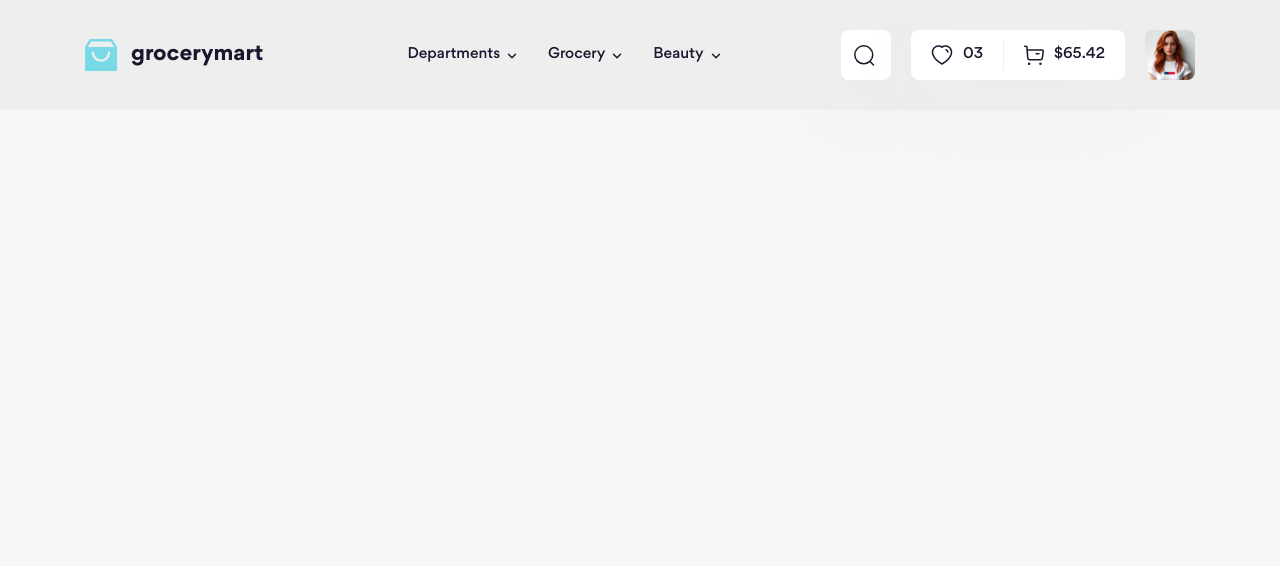
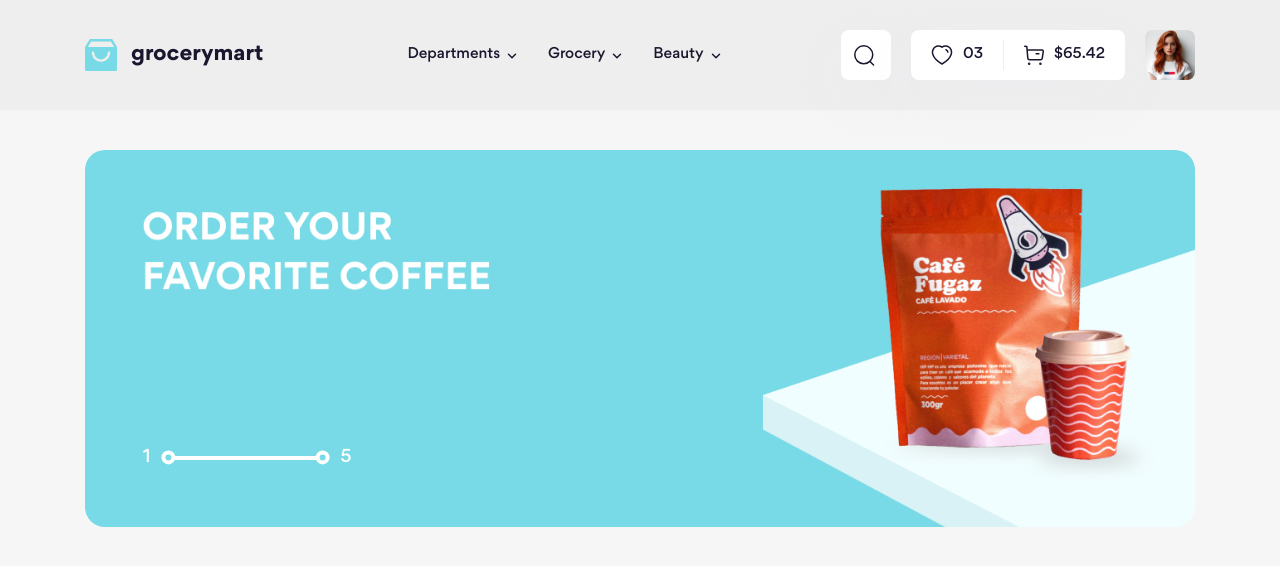
Before and after one commit to zika167/F8-project-08, a website: page index.html in a window 1280 px wide. Drawn offline with Linux system fonts and the light colour scheme.

Commit message:
add slideshow

```diff
--- a/index.html
+++ b/index.html
@@ -54,8 +54,62 @@
     </script>
 
     <div class="container">
-      <!-- main -->
-      <main></main>
+      <!-- slideshow -->
+      <div class="slideshow">
+        <div class="slideshow__inner">
+          <div class="slideshow__item">
+            <a href="#!" class="slideshow__link">
+              <picture>
+                <source
+                  media="(max-width: 767.98px)"
+                  srcset="./assets/img/slideshow/item-1-md.png"
+                />
+                <img
+                  src="./assets/img/slideshow/item-1.png"
+                  alt=""
+                  class="slideshow__img"
+                />
+              </picture>
+            </a>
+          </div>
+          <div class="slideshow__item">
+            <a href="#!" class="slideshow__link">
+              <picture>
+                <source
+                  media="(max-width: 767.98px)"
+                  srcset="./assets/img/slideshow/item-1-md.png"
+                />
+                <img
+                  src="./assets/img/slideshow/item-1.png"
+                  alt=""
+                  class="slideshow__img"
+                />
+              </picture>
+            </a>
+          </div>
+          <div class="slideshow__item">
+            <a href="#!" class="slideshow__link">
+              <picture>
+                <source
+                  media="(max-width: 767.98px)"
+                  srcset="./assets/img/slideshow/item-1-md.png"
+                />
+                <img
+                  src="./assets/img/slideshow/item-1.png"
+                  alt=""
+                  class="slideshow__img"
+                />
+              </picture>
+            </a>
+          </div>
+        </div>
+
+        <div class="slideshow__page">
+          <span class="slideshow__num">1</span>
+          <span class="slideshow__slider"></span>
+          <span class="slideshow__num">5</span>
+        </div>
+      </div>
 
       <!-- footer -->
       <footer id="footer"></footer>
--- a/scss/components/_index.scss
+++ b/scss/components/_index.scss
@@ -1,2 +1,3 @@
 @forward "./logo";
 @forward "./dropdown";
+@forward "./slideshow";
--- /dev/null
+++ b/scss/components/_slideshow.scss
@@ -0,0 +1,93 @@
+@use "../abstracts";
+
+.slideshow {
+  position: relative;
+  margin: 40px 0;
+
+  @include abstracts.breakpoint(md) {
+    margin: 30px 0;
+  }
+
+  &__inner {
+    display: flex;
+    align-items: center;
+    overflow: hidden;
+  }
+
+  &__item {
+    position: relative;
+    width: 100%;
+    flex-shrink: 0;
+    padding-top: 34%;
+
+    @include abstracts.breakpoint(md) {
+      padding-top: 50%;
+    }
+  }
+
+  &__img {
+    position: absolute;
+    top: 0;
+    left: 0;
+    width: 100%;
+    height: 100%;
+    border-radius: 20px;
+    object-fit: cover;
+  }
+
+  &__page {
+    --color: #fff;
+
+    position: absolute;
+    bottom: 15%;
+    left: 5.2%;
+    width: 12.8%;
+    display: flex;
+    align-items: center;
+    column-gap: 24px;
+  }
+
+  &__num {
+    font-size: 1.8rem;
+    font-weight: 500;
+    line-height: 144.444%;
+    color: var(--color);
+
+    @include abstracts.breakpoint(md) {
+      font-size: 1.4rem;
+    }
+  }
+
+  &__slider {
+    background-color: var(--color);
+    width: 100%;
+    height: 0.4rem;
+    flex-shrink: 0;
+    position: relative;
+
+    &::before,
+    &::after {
+      position: absolute;
+      content: "";
+
+      width: 1.4rem;
+      height: 1.4rem;
+      border: 4px solid var(--color);
+      border-radius: 50%;
+
+      @include abstracts.breakpoint(md) {
+        border-width: 3px;
+      }
+    }
+
+    &::before {
+      left: 0;
+      translate: -90% -40%;
+    }
+
+    &::after {
+      right: 0;
+      translate: 90% -40%;
+    }
+  }
+}
--- a/scss/layout/_header.scss
+++ b/scss/layout/_header.scss
@@ -13,6 +13,7 @@
   @extend %flexItemsCenter;
   position: relative;
   padding: 30px 0;
+  z-index: 1;
 
   @include abstracts.breakpoint(lg) {
     padding: 20px 0;
```
Also changed, not shown: assets/css/main.css, assets/img/slideshow/item-1-md.png (added), assets/img/slideshow/item-1.png (added), 1 other file.
